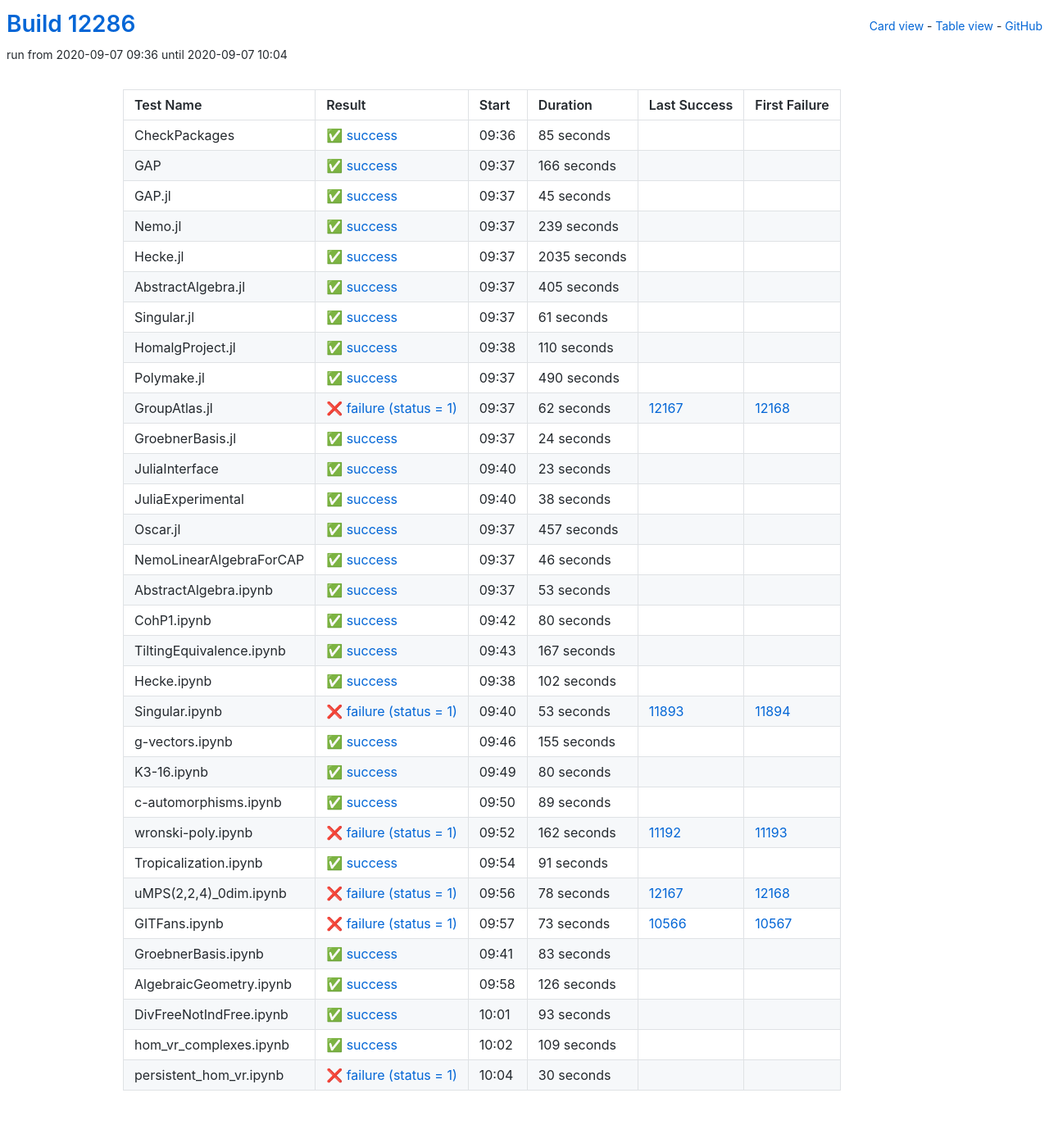
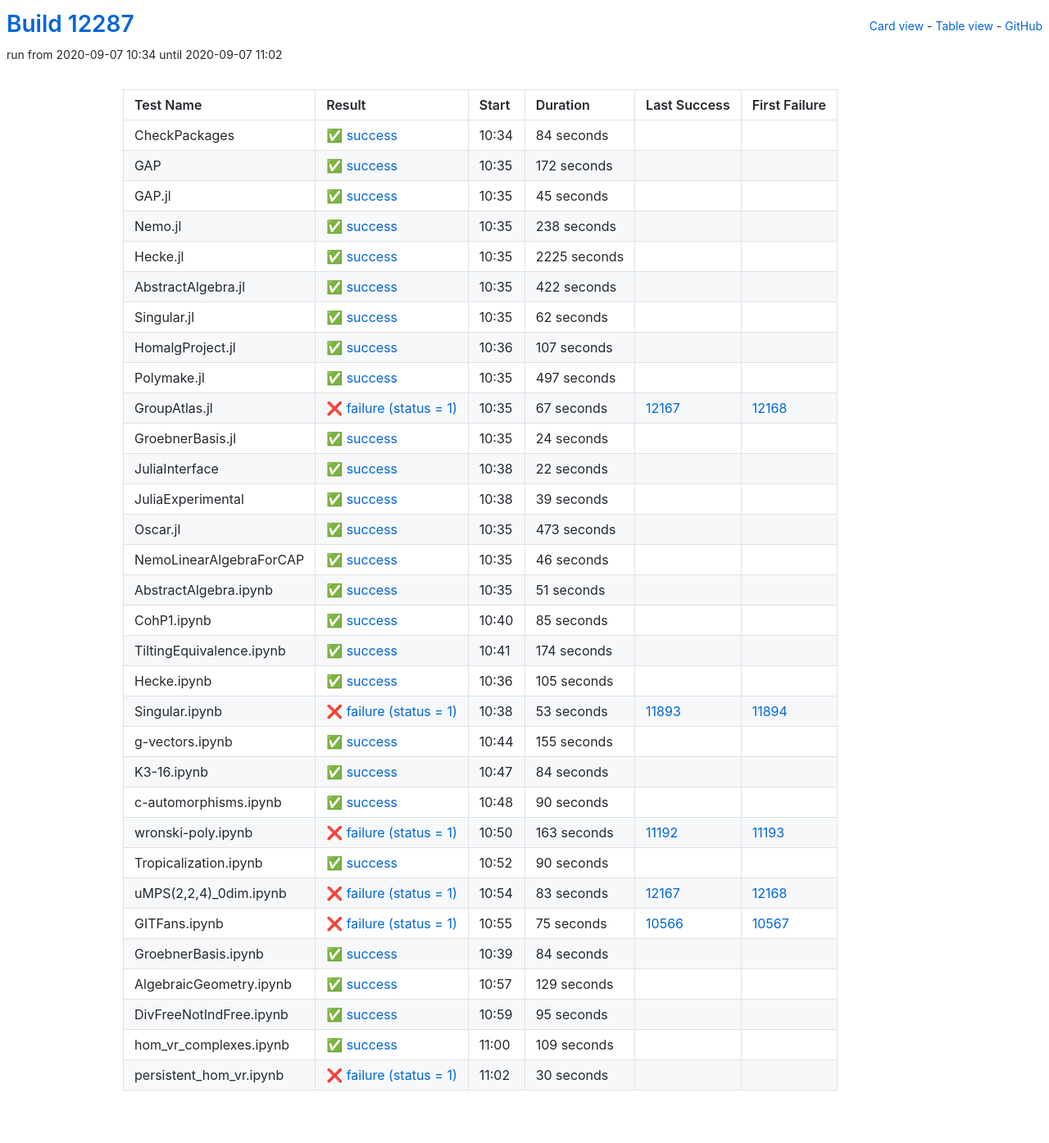
Before and after one commit to oscar-system/oscar-ci-status, a Jekyll site: the page built from table.html, in a window 1280 px wide. Shown: the whole page at 82% size. Built offline with Jekyll 4.4.1, drawn with Linux system fonts in a browser that asks for light colours.

Commit message:
Build #12287

```diff
--- a/_data/ci.yml
+++ b/_data/ci.yml
@@ -1,6 +1,6 @@
 ---
-build: 12286
-build_url: https://oscarci.mathematik.uni-kl.de/job/oscar/12286/
+build: 12287
+build_url: https://oscarci.mathematik.uni-kl.de/job/oscar/12287/
 job: oscar
 organization: oscar-system
 repo: oscar-ci-status
@@ -8,32 +8,32 @@
 tests:
 - name: CheckPackages
   id: checkpackages
-  log: https://oscarci.mathematik.uni-kl.de/job/oscar/12286/artifact/logs/build-12286/CheckPackages.log
-  start: 2020-09-07 09:36
+  log: https://oscarci.mathematik.uni-kl.de/job/oscar/12287/artifact/logs/build-12287/CheckPackages.log
+  start: 2020-09-07 10:34
   success: true
   exitcode: 0
   status: success
-  duration: 85
+  duration: 84
   last_success: false
   last_success_url:
   first_failure: false
   first_failure_url:
 - name: GAP
   id: gap
-  log: https://oscarci.mathematik.uni-kl.de/job/oscar/12286/artifact/logs/build-12286/GAP.log
-  start: 2020-09-07 09:37
+  log: https://oscarci.mathematik.uni-kl.de/job/oscar/12287/artifact/logs/build-12287/GAP.log
+  start: 2020-09-07 10:35
   success: true
   exitcode: 0
   status: success
-  duration: 166
+  duration: 172
   last_success: false
   last_success_url:
   first_failure: false
   first_failure_url:
 - name: GAP.jl
   id: gap-jl
-  log: https://oscarci.mathematik.uni-kl.de/job/oscar/12286/artifact/logs/build-12286/GAP.jl.log
-  start: 2020-09-07 09:37
+  log: https://oscarci.mathematik.uni-kl.de/job/oscar/12287/artifact/logs/build-12287/GAP.jl.log
+  start: 2020-09-07 10:35
   success: true
   exitcode: 0
   status: success
@@ -44,92 +44,92 @@
   first_failure_url:
 - name: Nemo.jl
   id: nemo-jl
-  log: https://oscarci.mathematik.uni-kl.de/job/oscar/12286/artifact/logs/build-12286/Nemo.jl.log
-  start: 2020-09-07 09:37
+  log: https://oscarci.mathematik.uni-kl.de/job/oscar/12287/artifact/logs/build-12287/Nemo.jl.log
+  start: 2020-09-07 10:35
   success: true
   exitcode: 0
   status: success
-  duration: 239
+  duration: 238
   last_success: false
   last_success_url:
   first_failure: false
   first_failure_url:
 - name: Hecke.jl
   id: hecke-jl
-  log: https://oscarci.mathematik.uni-kl.de/job/oscar/12286/artifact/logs/build-12286/Hecke.jl.log
-  start: 2020-09-07 09:37
+  log: https://oscarci.mathematik.uni-kl.de/job/oscar/12287/artifact/logs/build-12287/Hecke.jl.log
+  start: 2020-09-07 10:35
   success: true
   exitcode: 0
   status: success
-  duration: 2035
+  duration: 2225
   last_success: false
   last_success_url:
   first_failure: false
   first_failure_url:
 - name: AbstractAlgebra.jl
   id: abstractalgebra-jl
-  log: https://oscarci.mathematik.uni-kl.de/job/oscar/12286/artifact/logs/build-12286/AbstractAlgebra.jl.log
-  start: 2020-09-07 09:37
+  log: https://oscarci.mathematik.uni-kl.de/job/oscar/12287/artifact/logs/build-12287/AbstractAlgebra.jl.log
+  start: 2020-09-07 10:35
   success: true
   exitcode: 0
   status: success
-  duration: 405
+  duration: 422
   last_success: false
   last_success_url:
   first_failure: false
   first_failure_url:
 - name: Singular.jl
   id: singular-jl
-  log: https://oscarci.mathematik.uni-kl.de/job/oscar/12286/artifact/logs/build-12286/Singular.jl.log
-  start: 2020-09-07 09:37
+  log: https://oscarci.mathematik.uni-kl.de/job/oscar/12287/artifact/logs/build-12287/Singular.jl.log
+  start: 2020-09-07 10:35
   success: true
   exitcode: 0
   status: success
-  duration: 61
+  duration: 62
   last_success: false
   last_success_url:
   first_failure: false
   first_failure_url:
 - name: HomalgProject.jl
   id: homalgproject-jl
-  log: https://oscarci.mathematik.uni-kl.de/job/oscar/12286/artifact/logs/build-12286/HomalgProject.jl.log
-  start: 2020-09-07 09:38
+  log: https://oscarci.mathematik.uni-kl.de/job/oscar/12287/artifact/logs/build-12287/HomalgProject.jl.log
+  start: 2020-09-07 10:36
   success: true
   exitcode: 0
   status: success
-  duration: 110
+  duration: 107
   last_success: false
   last_success_url:
   first_failure: false
   first_failure_url:
 - name: Polymake.jl
   id: polymake-jl
-  log: https://oscarci.mathematik.uni-kl.de/job/oscar/12286/artifact/logs/build-12286/Polymake.jl.log
-  start: 2020-09-07 09:37
+  log: https://oscarci.mathematik.uni-kl.de/job/oscar/12287/artifact/logs/build-12287/Polymake.jl.log
+  start: 2020-09-07 10:35
   success: true
   exitcode: 0
   status: success
-  duration: 490
+  duration: 497
   last_success: false
   last_success_url:
   first_failure: false
   first_failure_url:
 - name: GroupAtlas.jl
   id: groupatlas-jl
-  log: https://oscarci.mathematik.uni-kl.de/job/oscar/12286/artifact/logs/build-12286/GroupAtlas.jl.log
-  start: 2020-09-07 09:37
+  log: https://oscarci.mathematik.uni-kl.de/job/oscar/12287/artifact/logs/build-12287/GroupAtlas.jl.log
+  start: 2020-09-07 10:35
   success: false
   exitcode: 1
   status: failure
-  duration: 62
+  duration: 67
   last_success: 12167
   last_success_url: https://oscarci.mathematik.uni-kl.de/job/oscar/12167/
   first_failure: 12168
   first_failure_url: https://oscarci.mathematik.uni-kl.de/job/oscar/12168/
 - name: GroebnerBasis.jl
   id: groebnerbasis-jl
-  log: https://oscarci.mathematik.uni-kl.de/job/oscar/12286/artifact/logs/build-12286/GroebnerBasis.jl.log
-  start: 2020-09-07 09:37
+  log: https://oscarci.mathematik.uni-kl.de/job/oscar/12287/artifact/logs/build-12287/GroebnerBasis.jl.log
+  start: 2020-09-07 10:35
   success: true
   exitcode: 0
   status: success
@@ -140,44 +140,44 @@
   first_failure_url:
 - name: JuliaInterface
   id: juliainterface
-  log: https://oscarci.mathematik.uni-kl.de/job/oscar/12286/artifact/logs/build-12286/JuliaInterface.log
-  start: 2020-09-07 09:40
+  log: https://oscarci.mathematik.uni-kl.de/job/oscar/12287/artifact/logs/build-12287/JuliaInterface.log
+  start: 2020-09-07 10:38
   success: true
   exitcode: 0
   status: success
-  duration: 23
+  duration: 22
   last_success: false
   last_success_url:
   first_failure: false
   first_failure_url:
 - name: JuliaExperimental
   id: juliaexperimental
-  log: https://oscarci.mathematik.uni-kl.de/job/oscar/12286/artifact/logs/build-12286/JuliaExperimental.log
-  start: 2020-09-07 09:40
+  log: https://oscarci.mathematik.uni-kl.de/job/oscar/12287/artifact/logs/build-12287/JuliaExperimental.log
+  start: 2020-09-07 10:38
   success: true
   exitcode: 0
   status: success
-  duration: 38
+  duration: 39
   last_success: false
   last_success_url:
   first_failure: false
   first_failure_url:
 - name: Oscar.jl
   id: oscar-jl
-  log: https://oscarci.mathematik.uni-kl.de/job/oscar/12286/artifact/logs/build-12286/Oscar.jl.log
-  start: 2020-09-07 09:37
+  log: https://oscarci.mathematik.uni-kl.de/job/oscar/12287/artifact/logs/build-12287/Oscar.jl.log
+  start: 2020-09-07 10:35
   success: true
   exitcode: 0
   status: success
-  duration: 457
+  duration: 473
   last_success: false
   last_success_url:
   first_failure: false
   first_failure_url:
 - name: NemoLinearAlgebraForCAP
   id: nemolinearalgebraforcap
-  log: https://oscarci.mathematik.uni-kl.de/job/oscar/12286/artifact/logs/build-12286/NemoLinearAlgebraForCAP.log
-  start: 2020-09-07 09:37
+  log: https://oscarci.mathematik.uni-kl.de/job/oscar/12287/artifact/logs/build-12287/NemoLinearAlgebraForCAP.log
+  start: 2020-09-07 10:35
   success: true
   exitcode: 0
   status: success
@@ -188,56 +188,56 @@
   first_failure_url:
 - name: AbstractAlgebra.ipynb
   id: abstractalgebra-ipynb
-  log: https://oscarci.mathematik.uni-kl.de/job/oscar/12286/artifact/logs/build-12286/AbstractAlgebra.ipynb.log
-  start: 2020-09-07 09:37
+  log: https://oscarci.mathematik.uni-kl.de/job/oscar/12287/artifact/logs/build-12287/AbstractAlgebra.ipynb.log
+  start: 2020-09-07 10:35
   success: true
   exitcode: 0
   status: success
-  duration: 53
+  duration: 51
   last_success: false
   last_success_url:
   first_failure: false
   first_failure_url:
 - name: CohP1.ipynb
   id: cohp1-ipynb
-  log: https://oscarci.mathematik.uni-kl.de/job/oscar/12286/artifact/logs/build-12286/CohP1.ipynb.log
-  start: 2020-09-07 09:42
+  log: https://oscarci.mathematik.uni-kl.de/job/oscar/12287/artifact/logs/build-12287/CohP1.ipynb.log
+  start: 2020-09-07 10:40
   success: true
   exitcode: 0
   status: success
-  duration: 80
+  duration: 85
   last_success: false
   last_success_url:
   first_failure: false
   first_failure_url:
 - name: TiltingEquivalence.ipynb
   id: tiltingequivalence-ipynb
-  log: https://oscarci.mathematik.uni-kl.de/job/oscar/12286/artifact/logs/build-12286/TiltingEquivalence.ipynb.log
-  start: 2020-09-07 09:43
+  log: https://oscarci.mathematik.uni-kl.de/job/oscar/12287/artifact/logs/build-12287/TiltingEquivalence.ipynb.log
+  start: 2020-09-07 10:41
   success: true
   exitcode: 0
   status: success
-  duration: 167
+  duration: 174
   last_success: false
   last_success_url:
   first_failure: false
   first_failure_url:
 - name: Hecke.ipynb
   id: hecke-ipynb
-  log: https://oscarci.mathematik.uni-kl.de/job/oscar/12286/artifact/logs/build-12286/Hecke.ipynb.log
-  start: 2020-09-07 09:38
+  log: https://oscarci.mathematik.uni-kl.de/job/oscar/12287/artifact/logs/build-12287/Hecke.ipynb.log
+  start: 2020-09-07 10:36
   success: true
   exitcode: 0
   status: success
-  duration: 102
+  duration: 105
   last_success: false
   last_success_url:
   first_failure: false
   first_failure_url:
 - name: Singular.ipynb
   id: singular-ipynb
-  log: https://oscarci.mathematik.uni-kl.de/job/oscar/12286/artifact/logs/build-12286/Singular.ipynb.log
-  start: 2020-09-07 09:40
+  log: https://oscarci.mathematik.uni-kl.de/job/oscar/12287/artifact/logs/build-12287/Singular.ipynb.log
+  start: 2020-09-07 10:38
   success: false
   exitcode: 1
   status: failure
@@ -248,8 +248,8 @@
   first_failure_url: https://oscarci.mathematik.uni-kl.de/job/oscar/11894/
 - name: g-vectors.ipynb
   id: g-vectors-ipynb
-  log: https://oscarci.mathematik.uni-kl.de/job/oscar/12286/artifact/logs/build-12286/g-vectors.ipynb.log
-  start: 2020-09-07 09:46
+  log: https://oscarci.mathematik.uni-kl.de/job/oscar/12287/artifact/logs/build-12287/g-vectors.ipynb.log
+  start: 2020-09-07 10:44
   success: true
   exitcode: 0
   status: success
@@ -260,116 +260,116 @@
   first_failure_url:
 - name: K3-16.ipynb
   id: k3-16-ipynb
-  log: https://oscarci.mathematik.uni-kl.de/job/oscar/12286/artifact/logs/build-12286/K3-16.ipynb.log
-  start: 2020-09-07 09:49
+  log: https://oscarci.mathematik.uni-kl.de/job/oscar/12287/artifact/logs/build-12287/K3-16.ipynb.log
+  start: 2020-09-07 10:47
   success: true
   exitcode: 0
   status: success
-  duration: 80
+  duration: 84
   last_success: false
   last_success_url:
   first_failure: false
   first_failure_url:
 - name: c-automorphisms.ipynb
   id: c-automorphisms-ipynb
-  log: https://oscarci.mathematik.uni-kl.de/job/oscar/12286/artifact/logs/build-12286/c-automorphisms.ipynb.log
-  start: 2020-09-07 09:50
+  log: https://oscarci.mathematik.uni-kl.de/job/oscar/12287/artifact/logs/build-12287/c-automorphisms.ipynb.log
+  start: 2020-09-07 10:48
   success: true
   exitcode: 0
   status: success
-  duration: 89
+  duration: 90
   last_success: false
   last_success_url:
   first_failure: false
   first_failure_url:
 - name: wronski-poly.ipynb
   id: wronski-poly-ipynb
-  log: https://oscarci.mathematik.uni-kl.de/job/oscar/12286/artifact/logs/build-12286/wronski-poly.ipynb.log
-  start: 2020-09-07 09:52
+  log: https://oscarci.mathematik.uni-kl.de/job/oscar/12287/artifact/logs/build-12287/wronski-poly.ipynb.log
+  start: 2020-09-07 10:50
   success: false
   exitcode: 1
   status: failure
-  duration: 162
+  duration: 163
   last_success: 11192
   last_success_url: https://oscarci.mathematik.uni-kl.de/job/oscar/11192/
   first_failure: 11193
   first_failure_url: https://oscarci.mathematik.uni-kl.de/job/oscar/11193/
 - name: Tropicalization.ipynb
   id: tropicalization-ipynb
-  log: https://oscarci.mathematik.uni-kl.de/job/oscar/12286/artifact/logs/build-12286/Tropicalization.ipynb.log
-  start: 2020-09-07 09:54
+  log: https://oscarci.mathematik.uni-kl.de/job/oscar/12287/artifact/logs/build-12287/Tropicalization.ipynb.log
+  start: 2020-09-07 10:52
   success: true
   exitcode: 0
   status: success
-  duration: 91
+  duration: 90
   last_success: false
   last_success_url:
   first_failure: false
   first_failure_url:
 - name: uMPS(2,2,4)_0dim.ipynb
   id: umps-2-2-4-0dim-ipynb
-  log: https://oscarci.mathematik.uni-kl.de/job/oscar/12286/artifact/logs/build-12286/uMPS-2-2-4-_0dim.ipynb.log
-  start: 2020-09-07 09:56
+  log: https://oscarci.mathematik.uni-kl.de/job/oscar/12287/artifact/logs/build-12287/uMPS-2-2-4-_0dim.ipynb.log
+  start: 2020-09-07 10:54
   success: false
   exitcode: 1
   status: failure
-  duration: 78
+  duration: 83
   last_success: 12167
   last_success_url: https://oscarci.mathematik.uni-kl.de/job/oscar/12167/
   first_failure: 12168
   first_failure_url: https://oscarci.mathematik.uni-kl.de/job/oscar/12168/
 - name: GITFans.ipynb
   id: gitfans-ipynb
-  log: https://oscarci.mathematik.uni-kl.de/job/oscar/12286/artifact/logs/build-12286/GITFans.ipynb.log
-  start: 2020-09-07 09:57
+  log: https://oscarci.mathematik.uni-kl.de/job/oscar/12287/artifact/logs/build-12287/GITFans.ipynb.log
+  start: 2020-09-07 10:55
   success: false
   exitcode: 1
   status: failure
-  duration: 73
+  duration: 75
   last_success: 10566
   last_success_url: https://oscarci.mathematik.uni-kl.de/job/oscar/10566/
   first_failure: 10567
   first_failure_url: https://oscarci.mathematik.uni-kl.de/job/oscar/10567/
 - name: GroebnerBasis.ipynb
   id: groebnerbasis-ipynb
-  log: https://oscarci.mathematik.uni-kl.de/job/oscar/12286/artifact/logs/build-12286/GroebnerBasis.ipynb.log
-  start: 2020-09-07 09:41
+  log: https://oscarci.mathematik.uni-kl.de/job/oscar/12287/artifact/logs/build-12287/GroebnerBasis.ipynb.log
+  start: 2020-09-07 10:39
   success: true
   exitcode: 0
   status: success
-  duration: 83
+  duration: 84
   last_success: false
   last_success_url:
   first_failure: false
   first_failure_url:
 - name: AlgebraicGeometry.ipynb
   id: algebraicgeometry-ipynb
-  log: https://oscarci.mathematik.uni-kl.de/job/oscar/12286/artifact/logs/build-12286/AlgebraicGeometry.ipynb.log
-  start: 2020-09-07 09:58
+  log: https://oscarci.mathematik.uni-kl.de/job/oscar/12287/artifact/logs/build-12287/AlgebraicGeometry.ipynb.log
+  start: 2020-09-07 10:57
   success: true
   exitcode: 0
   status: success
-  duration: 126
+  duration: 129
   last_success: false
   last_success_url:
   first_failure: false
   first_failure_url:
 - name: DivFreeNotIndFree.ipynb
   id: divfreenotindfree-ipynb
-  log: https://oscarci.mathematik.uni-kl.de/job/oscar/12286/artifact/logs/build-12286/DivFreeNotIndFree.ipynb.log
-  start: 2020-09-07 10:01
+  log: https://oscarci.mathematik.uni-kl.de/job/oscar/12287/artifact/logs/build-12287/DivFreeNotIndFree.ipynb.log
+  start: 2020-09-07 10:59
   success: true
   exitcode: 0
   status: success
-  duration: 93
+  duration: 95
   last_success: false
   last_success_url:
   first_failure: false
   first_failure_url:
 - name: hom_vr_complexes.ipynb
   id: hom-vr-complexes-ipynb
-  log: https://oscarci.mathematik.uni-kl.de/job/oscar/12286/artifact/logs/build-12286/hom_vr_complexes.ipynb.log
-  start: 2020-09-07 10:02
+  log: https://oscarci.mathematik.uni-kl.de/job/oscar/12287/artifact/logs/build-12287/hom_vr_complexes.ipynb.log
+  start: 2020-09-07 11:00
   success: true
   exitcode: 0
   status: success
@@ -380,8 +380,8 @@
   first_failure_url:
 - name: persistent_hom_vr.ipynb
   id: persistent-hom-vr-ipynb
-  log: https://oscarci.mathematik.uni-kl.de/job/oscar/12286/artifact/logs/build-12286/persistent_hom_vr.ipynb.log
-  start: 2020-09-07 10:04
+  log: https://oscarci.mathematik.uni-kl.de/job/oscar/12287/artifact/logs/build-12287/persistent_hom_vr.ipynb.log
+  start: 2020-09-07 11:02
   success: false
   exitcode: 1
   status: failure
```
Also changed, not shown: README.md.
